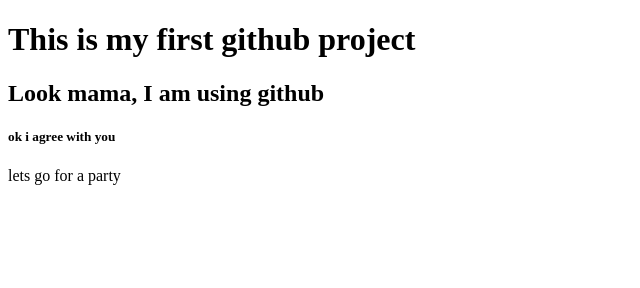
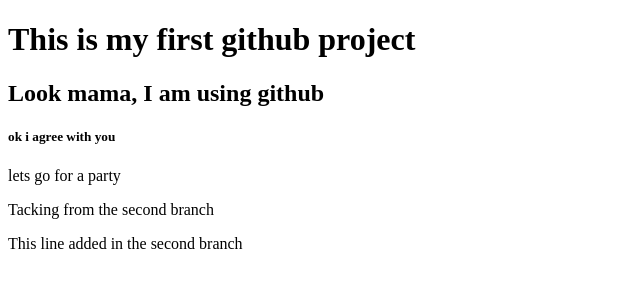
Before and after one commit to dmohammadullah/my-first-website, a plain HTML site: page index.html in a window 1280 px wide. Shown: the whole page, without its empty margins (0-640 px from the left). Drawn offline with Linux system fonts and the light colour scheme.

Commit message:
learning about second branch

```diff
--- a/index.html
+++ b/index.html
@@ -10,6 +10,8 @@
     <h2>Look mama, I am using github</h2>
     <h5>ok i agree with you</h5>
     <p>lets go for a party</p>
+    <p>Tacking from the second branch</p>
+    <p>This line added in the second branch</p>
     <img src="flag.png" alt="">
 </body>
 </html>
```
